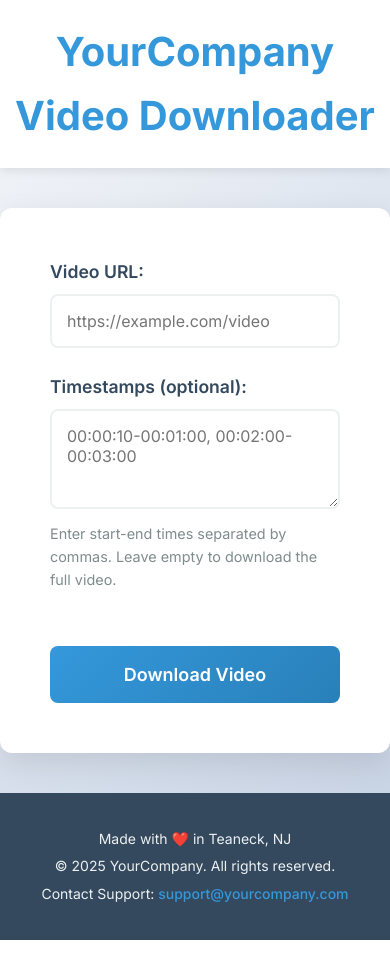
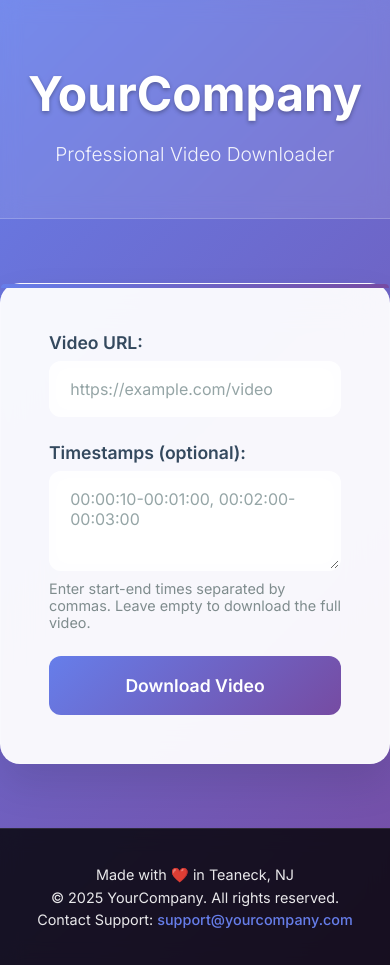
Before and after one commit to jacobrosenfeld/ytdlp-self-hosted, a Flask app: page / in a window 390 px wide. Before the commit the page ends 940 px from the top, so only its background shows below. Run offline with Flask 3, Linux system fonts and the light colour scheme.

Commit message:
feat: Redesign UI with modern glassmorphism and sleek styling
- Implement glassmorphism design with backdrop blur effects
- Add sleek gradient backgrounds and modern color palette
- Enhance form elements with better focus states and animations
- Add shimmer effect to download button on hover
- Update typography and spacing for better UX
- Make design responsive and elegant

```diff
--- a/templates/index.html
+++ b/templates/index.html
@@ -13,33 +13,53 @@
             font-family: 'Inter', -apple-system, BlinkMacSystemFont, 'Segoe UI', Roboto, sans-serif;
             margin: 0;
             padding: 0;
-            background: linear-gradient(135deg, #f5f7fa 0%, #c3cfe2 100%);
-            color: #2c3e50;
+            background: linear-gradient(135deg, #667eea 0%, #764ba2 100%);
             min-height: 100vh;
             display: flex;
             flex-direction: column;
-            line-height: 1.6;
+            color: #333;
+            overflow-x: hidden;
         }
-        .header {
-            background: white;
-            padding: 20px 0;
-            box-shadow: 0 2px 10px rgba(0,0,0,0.1);
+        .hero {
+            background: rgba(255, 255, 255, 0.1);
+            backdrop-filter: blur(10px);
+            border-bottom: 1px solid rgba(255, 255, 255, 0.2);
+            padding: 2rem 0;
             text-align: center;
         }
-        .header h1 {
-            margin: 0;
-            color: #3498db;
+        .hero h1 {
+            color: white;
             font-weight: 700;
-            font-size: 2.5rem;
+            font-size: 3rem;
+            margin-bottom: 0.5rem;
+            text-shadow: 0 2px 4px rgba(0,0,0,0.3);
+        }
+        .hero p {
+            color: rgba(255, 255, 255, 0.9);
+            font-size: 1.2rem;
+            font-weight: 300;
         }
         .container {
-            max-width: 600px;
-            margin: 40px auto;
-            background: white;
-            padding: 50px;
-            border-radius: 12px;
-            box-shadow: 0 10px 30px rgba(0,0,0,0.1);
+            max-width: 500px;
+            margin: 4rem auto;
+            background: rgba(255, 255, 255, 0.95);
+            backdrop-filter: blur(20px);
+            border-radius: 20px;
+            padding: 3rem;
+            box-shadow: 0 20px 40px rgba(0,0,0,0.1);
+            border: 1px solid rgba(255, 255, 255, 0.2);
             flex: 1;
+            position: relative;
+        }
+        .container::before {
+            content: '';
+            position: absolute;
+            top: 0;
+            left: 0;
+            right: 0;
+            height: 4px;
+            background: linear-gradient(90deg, #667eea, #764ba2);
+            border-radius: 20px 20px 0 0;
         }
         .form-group {
             margin-bottom: 25px;
@@ -53,17 +73,23 @@
         }
         input, textarea {
             width: 100%;
-            padding: 15px;
-            border: 2px solid #ecf0f1;
-            border-radius: 8px;
-            font-size: 16px;
-            transition: border-color 0.3s ease;
+            padding: 1rem 1.2rem;
+            border: 2px solid transparent;
+            border-radius: 12px;
+            font-size: 1rem;
+            transition: all 0.3s ease;
             font-family: inherit;
+            background: rgba(255, 255, 255, 0.8);
+            backdrop-filter: blur(10px);
         }
         input:focus, textarea:focus {
             outline: none;
-            border-color: #3498db;
-            box-shadow: 0 0 0 3px rgba(52, 152, 219, 0.1);
+            border-color: #667eea;
+            box-shadow: 0 0 0 3px rgba(102, 126, 234, 0.1);
+            background: white;
+        }
+        input::placeholder, textarea::placeholder {
+            color: #95a5a6;
         }
         textarea {
             resize: vertical;
@@ -76,48 +102,66 @@
         }
         button {
             width: 100%;
-            padding: 18px;
-            margin-top: 30px;
-            background: linear-gradient(135deg, #3498db 0%, #2980b9 100%);
+            padding: 1.2rem;
+            background: linear-gradient(135deg, #667eea 0%, #764ba2 100%);
             color: white;
             border: none;
-            border-radius: 8px;
-            font-size: 18px;
+            border-radius: 12px;
+            font-size: 1.1rem;
             font-weight: 600;
             cursor: pointer;
             transition: all 0.3s ease;
             font-family: inherit;
+            position: relative;
+            overflow: hidden;
+        }
+        button::before {
+            content: '';
+            position: absolute;
+            top: 0;
+            left: -100%;
+            width: 100%;
+            height: 100%;
+            background: linear-gradient(90deg, transparent, rgba(255,255,255,0.2), transparent);
+            transition: left 0.5s;
+        }
+        button:hover::before {
+            left: 100%;
         }
         button:hover {
             transform: translateY(-2px);
-            box-shadow: 0 8px 25px rgba(52, 152, 219, 0.3);
+            box-shadow: 0 10px 25px rgba(102, 126, 234, 0.3);
         }
         button:active {
             transform: translateY(0);
         }
         .flash {
             color: #e74c3c;
-            background: #fdf2f2;
-            padding: 15px;
-            border-radius: 8px;
-            margin-bottom: 25px;
+            background: rgba(231, 76, 60, 0.1);
+            padding: 1rem 1.2rem;
+            border-radius: 12px;
+            margin-bottom: 2rem;
             border-left: 4px solid #e74c3c;
+            backdrop-filter: blur(10px);
         }
         footer {
             text-align: center;
-            padding: 30px;
-            background: #34495e;
-            color: #ecf0f1;
-            font-size: 14px;
+            padding: 2rem;
+            background: rgba(0, 0, 0, 0.8);
+            backdrop-filter: blur(10px);
+            color: rgba(255, 255, 255, 0.9);
+            font-size: 0.9rem;
             margin-top: auto;
+            border-top: 1px solid rgba(255, 255, 255, 0.1);
         }
         footer a {
-            color: #3498db;
+            color: #667eea;
             text-decoration: none;
             font-weight: 500;
+            transition: color 0.3s ease;
         }
         footer a:hover {
-            text-decoration: underline;
+            color: #764ba2;
         }
         .footer-content {
             max-width: 600px;
@@ -129,8 +173,9 @@
     </style>
 </head>
 <body>
-    <div class="header">
-        <h1>{{ company_short_name }} Video Downloader</h1>
+    <div class="hero">
+        <h1>{{ company_short_name }}</h1>
+        <p>Professional Video Downloader</p>
     </div>
     <div class="container">
         {% with messages = get_flashed_messages() %}
```
Also changed, not shown: templates/result.html (+59 -34 lines).
